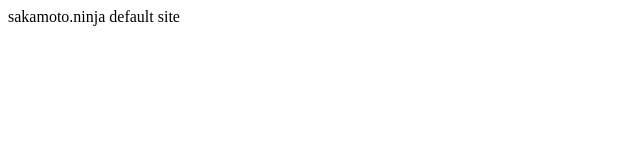
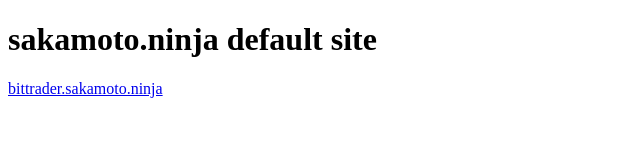
Before and after one commit to sakamotodesu/sakamoto-ninja, a plain HTML site: page src/index.html in a window 1280 px wide. Shown: the whole page, without its empty margins (0-640 px from the left). Drawn offline with Linux system fonts and the light colour scheme.

Commit message:
#4 とりあえずリンクは増やした

```diff
--- a/src/index.html
+++ b/src/index.html
@@ -5,6 +5,7 @@
     <title>Sakamoto Ninja</title>
 </head>
 <body>
-sakamoto.ninja default site
+<h1>sakamoto.ninja default site</h1>
+<a href="https://bittrader.sakamoto.ninja/">bittrader.sakamoto.ninja</a>
 </body>
 </html>
```
